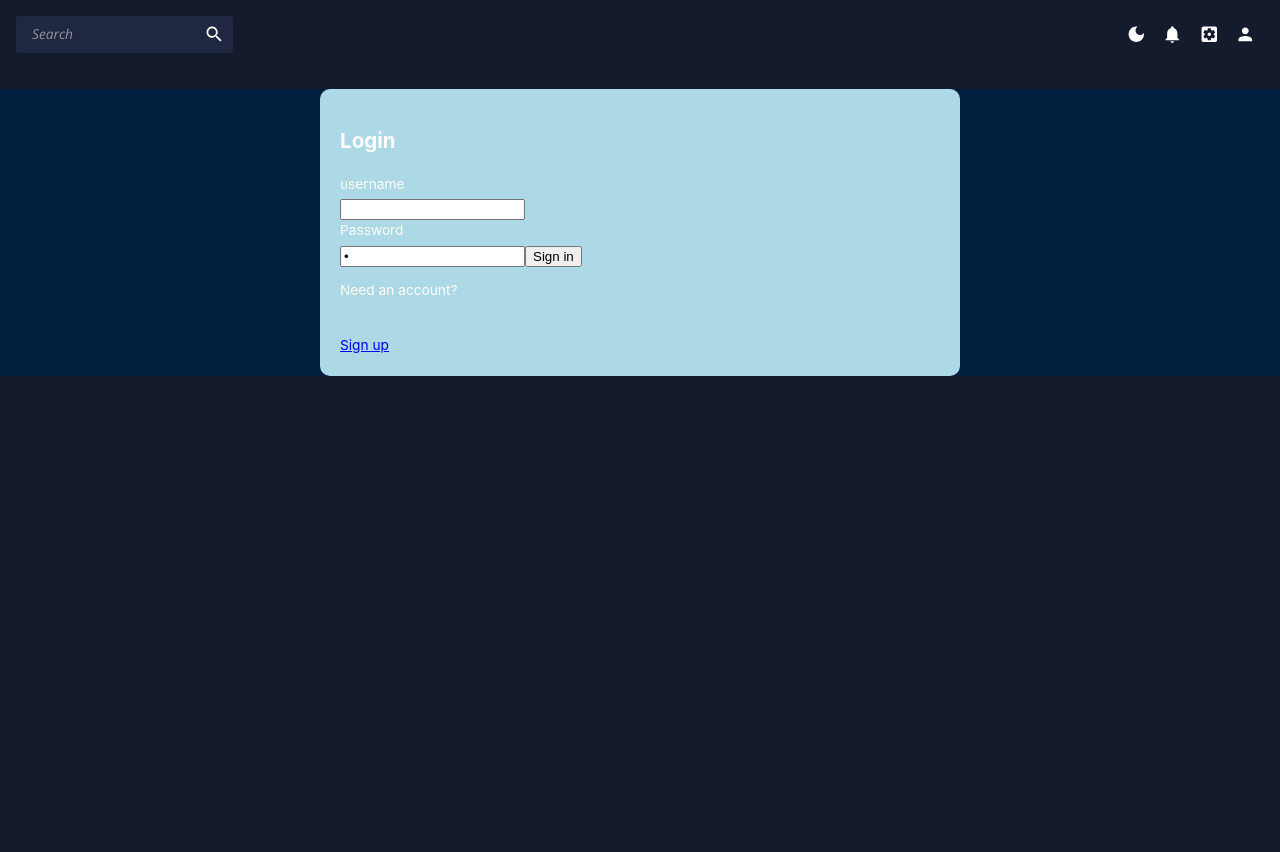
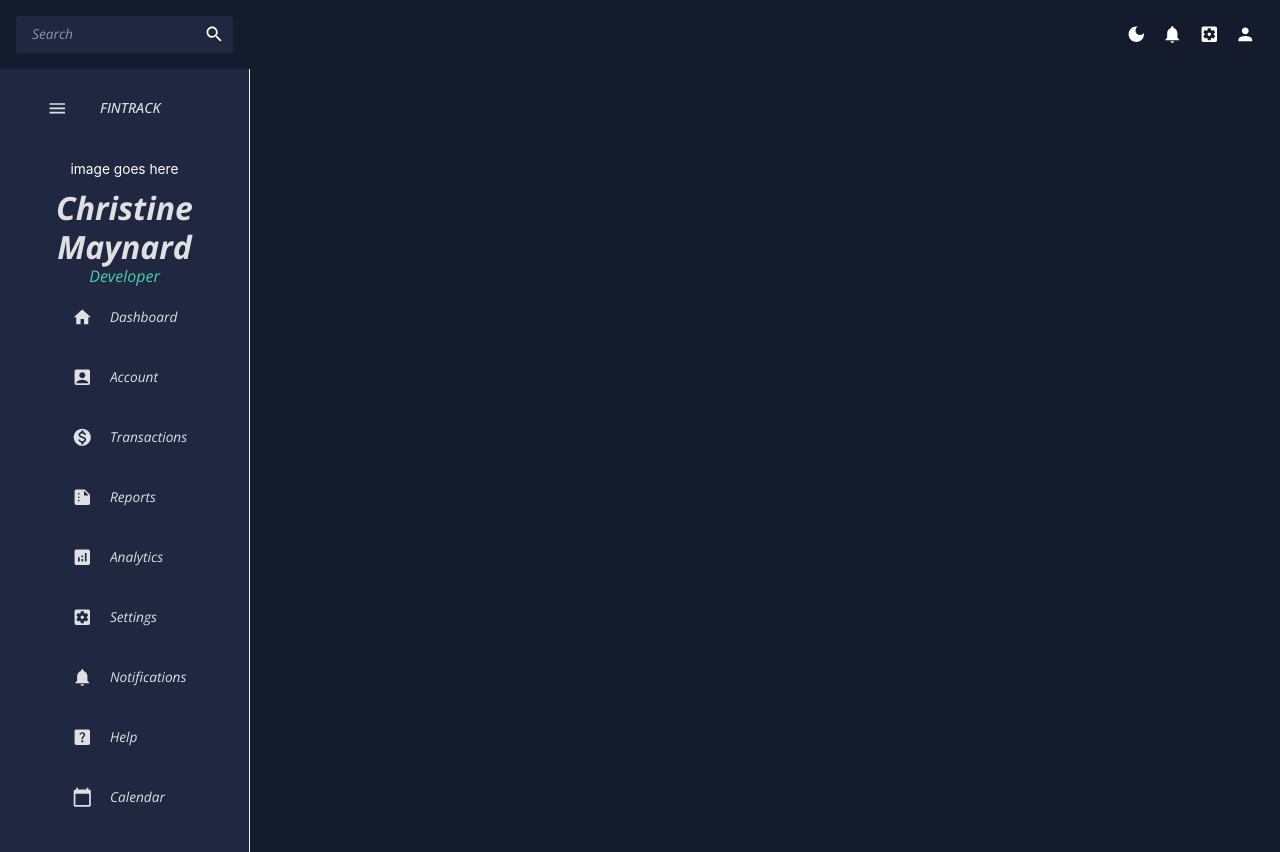
Before and after one commit to phase5lhcm/Fintracker, a React (Create React App) app: page / in a window 1280 px wide. Before the commit the page ends 800 px from the top, so only its background shows below. Built offline with nearby package versions, Linux system fonts and the light colour scheme.

Commit message:
Refactor Sidebar since css import is no longer needed with react dependency

```diff
--- a/src/App.js
+++ b/src/App.js
@@ -3,18 +3,21 @@ import Topbar from "./components/Topbar";
 import { ColorModeContext, useMode } from "./theme";
 import { CssBaseline, ThemeProvider } from "@mui/material";
 import Dashboard from "./pages/dashboard";
-import { Routes, Route } from "react-router-dom";
+import { BrowserRouter, Routes, Route } from "react-router-dom";
+import MySidebar from "./components/Sidebar";
 
 function App() {
   const [theme, colorMode] = useMode();
   return (
+    <BrowserRouter>
       <ColorModeContext.Provider value={colorMode}>
         <ThemeProvider theme={theme}>
           <CssBaseline />
           <div className="app">
             <main className="content">
               <Topbar />
-            <Login />
+              {/* <Login /> */}
+              <MySidebar />
               {/* <Routes>
               <Route path="/" element={<DashBoard />} />
             </Routes> */}
@@ -22,6 +25,7 @@ function App() {
           </div>
         </ThemeProvider>
       </ColorModeContext.Provider>
+    </BrowserRouter>
   );
 }
 
--- a/src/components/Header.jsx
+++ b/src/components/Header.jsx
@@ -4,7 +4,7 @@ import { tokens } from "../theme";
 
 const Header = ({ title, subTitle }) => {
   const theme = useTheme();
-  const colors = useTokens(theme.colors.mode);
+  const colors = tokens(theme.colors.mode);
   return (
     <Box>
       <Typography
--- a/src/components/Sidebar.jsx
+++ b/src/components/Sidebar.jsx
@@ -1,76 +1,63 @@
-import { useState } from "react";
-import React from "react";
-import { ProSidebar, Menu, MenuItem } from "react-pro-sidebar";
-import "react-pro-sidebar/dist/css/styles.css";
+import React, { useState } from "react";
+import { Sidebar, Menu, MenuItem, SubMenu } from "react-pro-sidebar";
 import { Box, IconButton, Typography, useTheme } from "@mui/material";
 import { Link } from "react-router-dom";
+import HomeIcon from "@mui/icons-material/Home";
+import AccountBoxIcon from "@mui/icons-material/AccountBox";
+import MonetizationOnIcon from "@mui/icons-material/MonetizationOn";
+import SummarizeIcon from "@mui/icons-material/Summarize";
+import AnalyticsIcon from "@mui/icons-material/Analytics";
+import SettingsApplicationsIcon from "@mui/icons-material/SettingsApplications";
+import NotificationsIcon from "@mui/icons-material/Notifications";
+import HelpCenterIcon from "@mui/icons-material/HelpCenter";
+import CalendarTodayIcon from "@mui/icons-material/CalendarToday";
+import MenuIcon from "@mui/icons-material/Menu";
 import { tokens } from "../theme";
-import HomeIcon from "@mui/icons-material/Home";
-import ContactsIcon from "@mui/icons-material/Contacts";
-import PersonIcon from "@mui/icons-material/Person";
-import AccountBoxIcon from "@mui/icons-material/AccountBox";
-import PeopleIcon from "@mui/icons-material/People";
-import HelpIcon from "@mui/icons-material/Help";
-import CalendarTodayIcon from "@mui/icons-material/CalendarToday";
-import SummarizeIcon from "@mui/icons-material/Summarize";
-import HelpIcon from "@mui/icons-material/Help";
-import BarChartIcon from "@mui/icons-material/BarChart";
-import PieChartIcon from "@mui/icons-material/PieChart";
-import TimelineIcon from "@mui/icons-material/Timeline";
-import MenuIcon from "@mui/icons-material/Menu";
-import MapIcon from "@mui/icons-material/Map";
-import AccountBox from "@mui/icons-material/AccountBox";
-import MonetizationOnIcon from "@mui/icons-material/MonetizationOn";
-import AnalyticsIcon from "@mui/icons-material/Analytics";
-import SettingsApplications from "@mui/icons-material/SettingsApplications";
-import Notifications from "@mui/icons-material/Notifications";
-import HelpCenterIcon from "@mui/icons-material/HelpCenter";
 
 const Item = ({ title, to, icon, selected, setSelected }) => {
   const theme = useTheme();
   const colors = tokens(theme.palette.mode);
-  retur(
+  return (
     <MenuItem
       active={selected === title}
       style={{ color: colors.grey[100] }}
       onClick={() => setSelected(title)}
       icon={icon}
+      component={<Link to={to} />}
     >
       <Typography>{title}</Typography>
-      <Link to={to} />
     </MenuItem>
   );
 };
-const Sidebar = () => {
+
+const MySidebar = () => {
   const theme = useTheme();
   const colors = tokens(theme.palette.mode);
   const [isCollapsed, setIsCollapsed] = useState(false);
   const [selected, setSelected] = useState("Dashboard");
+
   return (
     <Box
       sx={{
-        "$ .pro-sidebar-inner": {
+        ".ps-sidebar-container": {
           background: `${colors.primary[400]} !important`,
         },
-        "& .pro-icon-wrapper": {
-          backgroundColor: "transparent !important",
-        },
-        "& .pro-inner-item": {
+        ".ps-menuitem-root": {
           padding: "5px 35px 5px 20px !important",
         },
-        "& .pro-inner-item:hover": {
+        ".ps-menuitem-root:hover": {
           color: "#868dfb !important",
         },
-        "& .pro-menu-item.active": {
+        ".ps-menuitem-root.ps-active": {
           color: "#6870fa !important",
         },
       }}
     >
-      <ProSidebar collapsed={isCollapsed}>
+      <Sidebar collapsed={isCollapsed}>
         <Menu iconShape="square">
           <MenuItem
             onClick={() => setIsCollapsed(!isCollapsed)}
-            icon={isCollapsed ? <MenuIcon /> : undefined}
+            icon={isCollapsed ? <MenuIcon /> : <MenuIcon />}
             style={{ margin: "10px 0 20px 0", color: colors.grey[100] }}
           >
             {!isCollapsed && (
@@ -80,18 +67,12 @@ const Sidebar = () => {
                 alignItems="center"
                 ml="15px"
               >
-                <Typography variant="h3" color={colors.grey[100]}>
+                <Typography variant="h6" color={colors.grey[100]}>
                   FINTRACK
                 </Typography>
-                <IconButton onClick={() => setIsCollapsed(!isCollapsed)}>
-                  <MenuIcon />
-                </IconButton>
               </Box>
             )}
           </MenuItem>
-        </Menu>
-      </ProSidebar>
-      <MenuItem>menu items will be built here</MenuItem>
 
           {!isCollapsed && (
             <Box mb="25px">
@@ -116,12 +97,11 @@ const Sidebar = () => {
                 >
                   Christine Maynard
                 </Typography>
-            <Typography variant="h5" color={colors.green[500]}>
+                <Typography variant="h5" color={colors.greenAccent[500]}>
                   Developer
                 </Typography>
               </Box>
 
-          {/*MENU ITEMS */}
               <Box paddingLeft={isCollapsed ? undefined : "10%"}>
                 <Item
                   title="Dashboard"
@@ -132,56 +112,56 @@ const Sidebar = () => {
                 />
                 <Item
                   title="Account"
-              to="/"
-              icon={<AccountBox />}
+                  to="/account"
+                  icon={<AccountBoxIcon />}
                   selected={selected}
                   setSelected={setSelected}
                 />
                 <Item
                   title="Transactions"
-              to="/"
+                  to="/transactions"
                   icon={<MonetizationOnIcon />}
                   selected={selected}
                   setSelected={setSelected}
                 />
                 <Item
                   title="Reports"
-              to="/"
+                  to="/reports"
                   icon={<SummarizeIcon />}
                   selected={selected}
                   setSelected={setSelected}
                 />
                 <Item
                   title="Analytics"
-              to="/"
+                  to="/analytics"
                   icon={<AnalyticsIcon />}
                   selected={selected}
                   setSelected={setSelected}
                 />
                 <Item
                   title="Settings"
-              to="/"
-              icon={<SettingsApplications />}
+                  to="/settings"
+                  icon={<SettingsApplicationsIcon />}
                   selected={selected}
                   setSelected={setSelected}
                 />
                 <Item
                   title="Notifications"
-              to="/"
-              icon={<Notifications />}
+                  to="/notifications"
+                  icon={<NotificationsIcon />}
                   selected={selected}
                   setSelected={setSelected}
                 />
                 <Item
                   title="Help"
-              to="/"
+                  to="/help"
                   icon={<HelpCenterIcon />}
                   selected={selected}
                   setSelected={setSelected}
                 />
                 <Item
                   title="Calendar"
-              to="/"
+                  to="/calendar"
                   icon={<CalendarTodayIcon />}
                   selected={selected}
                   setSelected={setSelected}
@@ -189,8 +169,10 @@ const Sidebar = () => {
               </Box>
             </Box>
           )}
+        </Menu>
+      </Sidebar>
     </Box>
   );
 };
 
-export default Sidebar;
+export default MySidebar;
--- a/src/pages/dashboard/index.js
+++ b/src/pages/dashboard/index.js
@@ -1,4 +1,6 @@
 import React from "react";
+import { Box } from "@mui/material";
+import Header from "../../components/Header";
 
 const Dashboard = () => {
   return (
```
Lines whose indentation alone changed are shown as unchanged.
